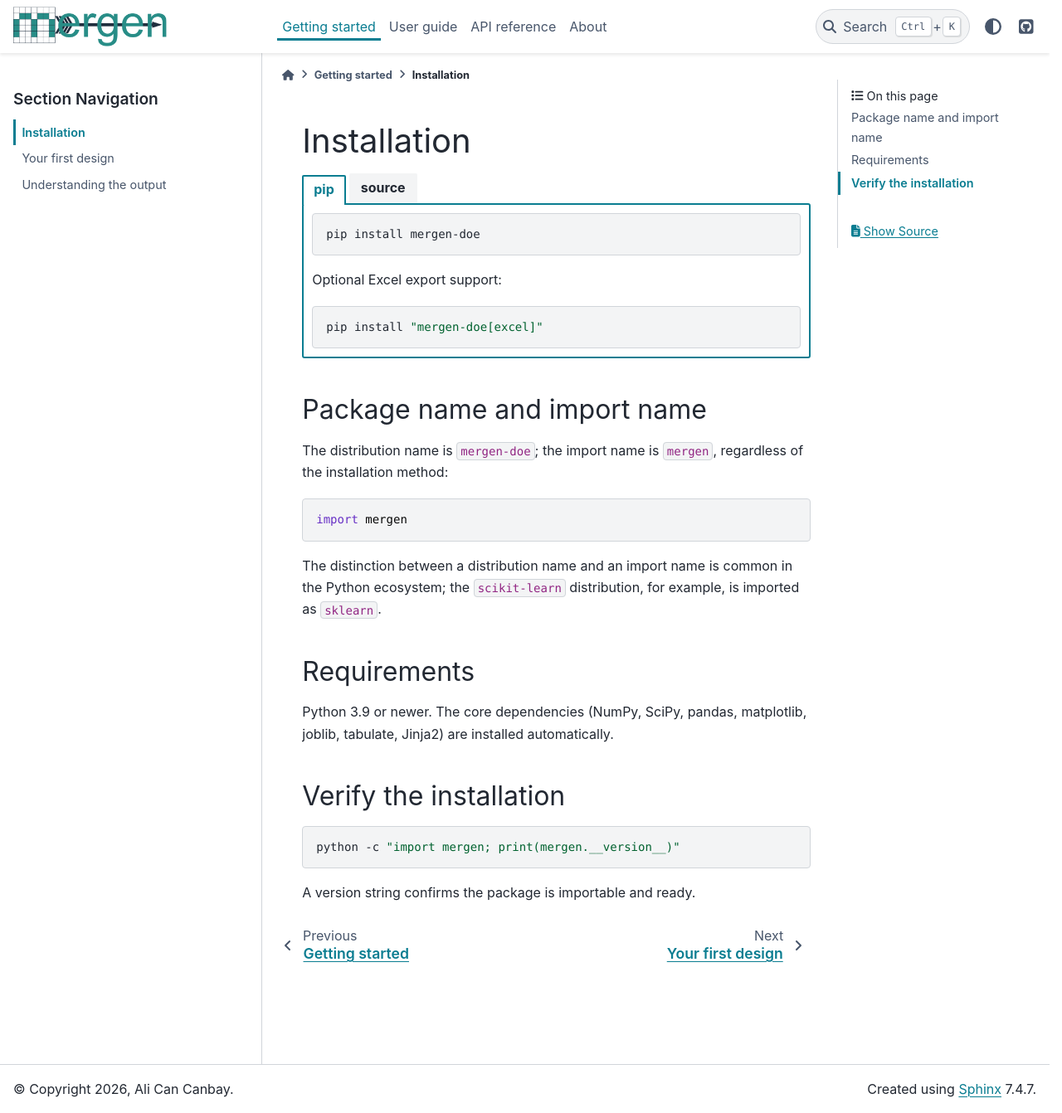
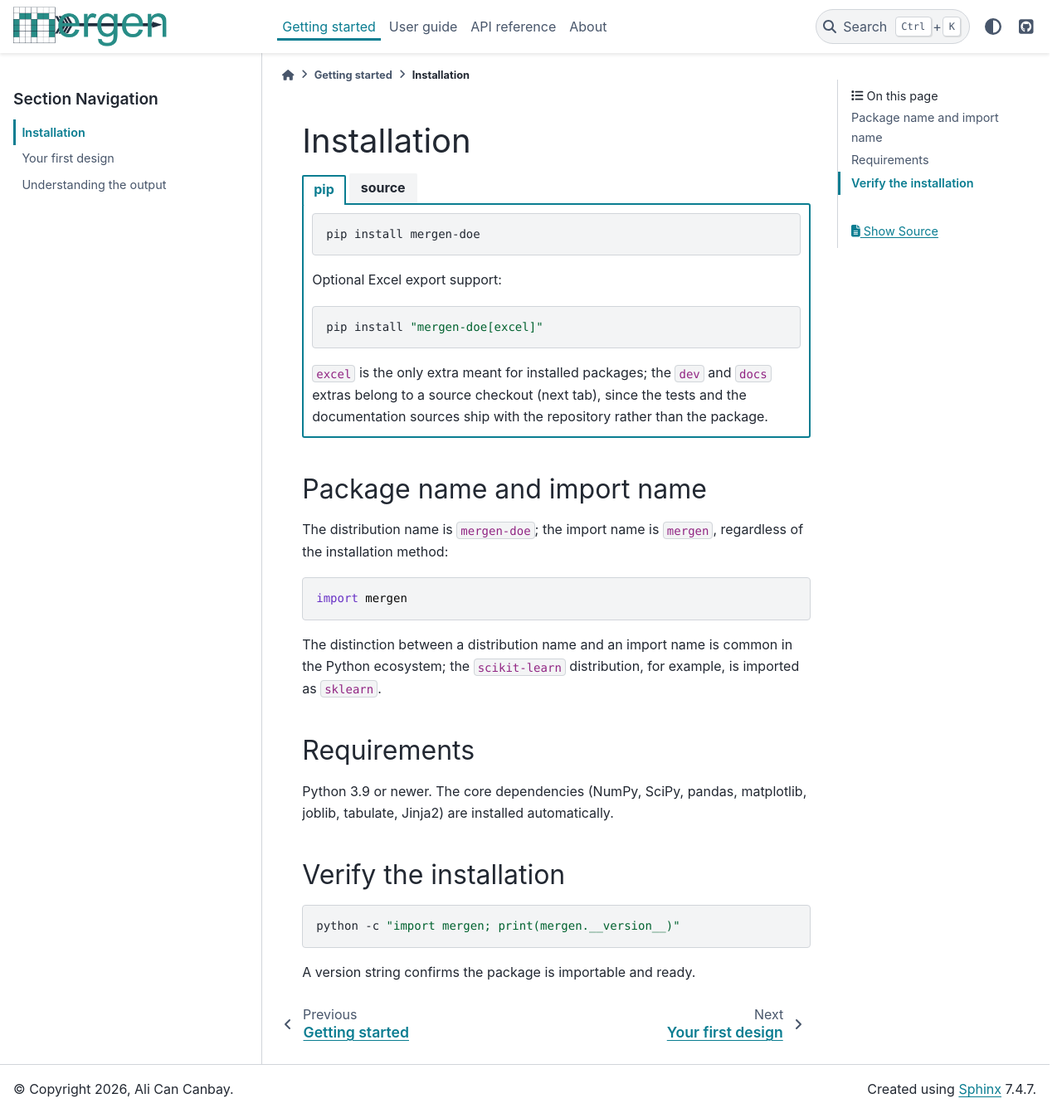
Before and after one commit to acanbay/mergen, a Sphinx documentation site: the page built from docs/getting_started/installation.md, in a window 1280 px wide and 1342 px high. Shown: the whole window at 83% size. Built offline with Sphinx 7.4.7 and the PyData theme 0.15.4, drawn with Linux system fonts in a browser that asks for light colours; pages that are not in the unit, such as notebooks, are missing from menus.

Commit message:
docs: state which extras belong to the package and which to a checkout
The excel extra is the only one meaningful for an installed package;
dev and docs require the repository, since the tests and the
documentation sources are not shipped. Both the README and the
installation page now say so where the extras are introduced.

````diff
--- a/docs/getting_started/installation.md
+++ b/docs/getting_started/installation.md
@@ -13,6 +13,11 @@ Optional Excel export support:
 ```bash
 pip install "mergen-doe[excel]"
 ```
+
+`excel` is the only extra meant for installed packages; the `dev`
+and `docs` extras belong to a source checkout (next tab), since the
+tests and the documentation sources ship with the repository rather
+than the package.
 
 :::
 
````
Also changed, not shown: README.md (+5 -2 lines).
